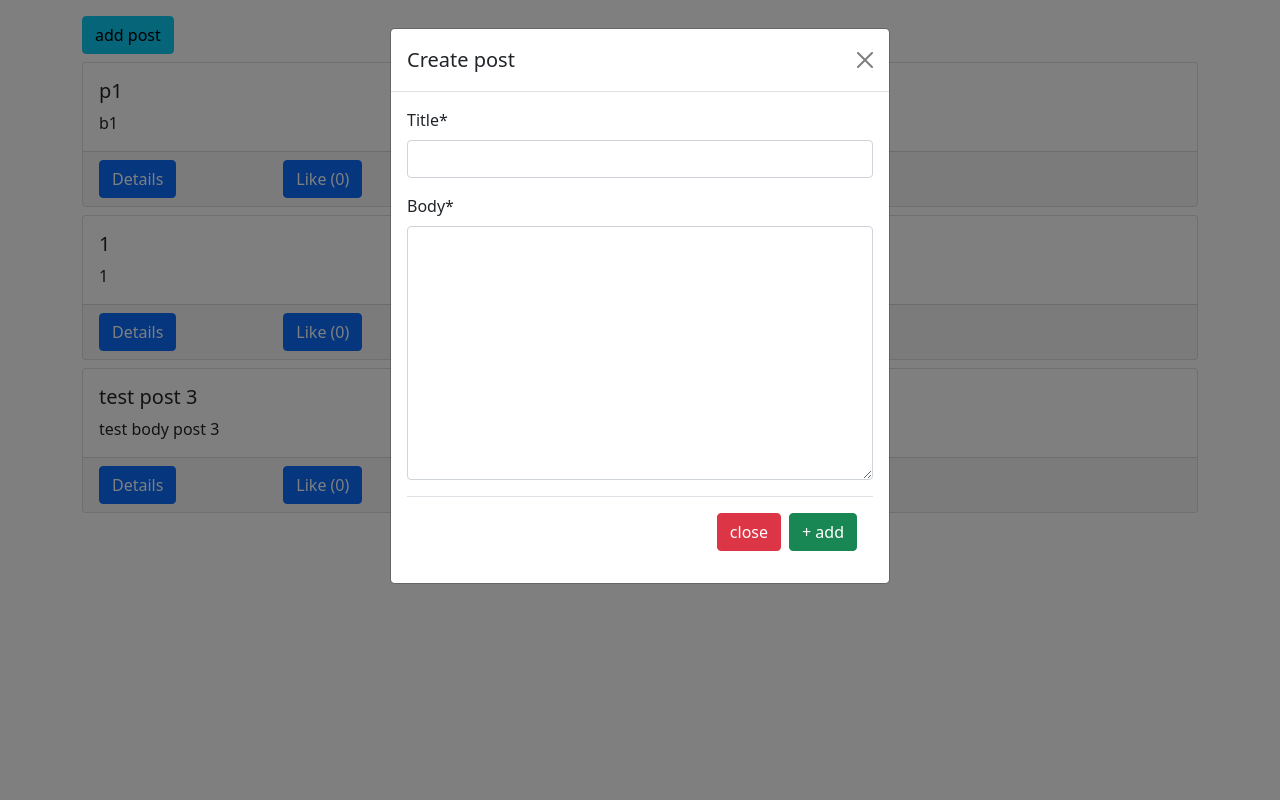
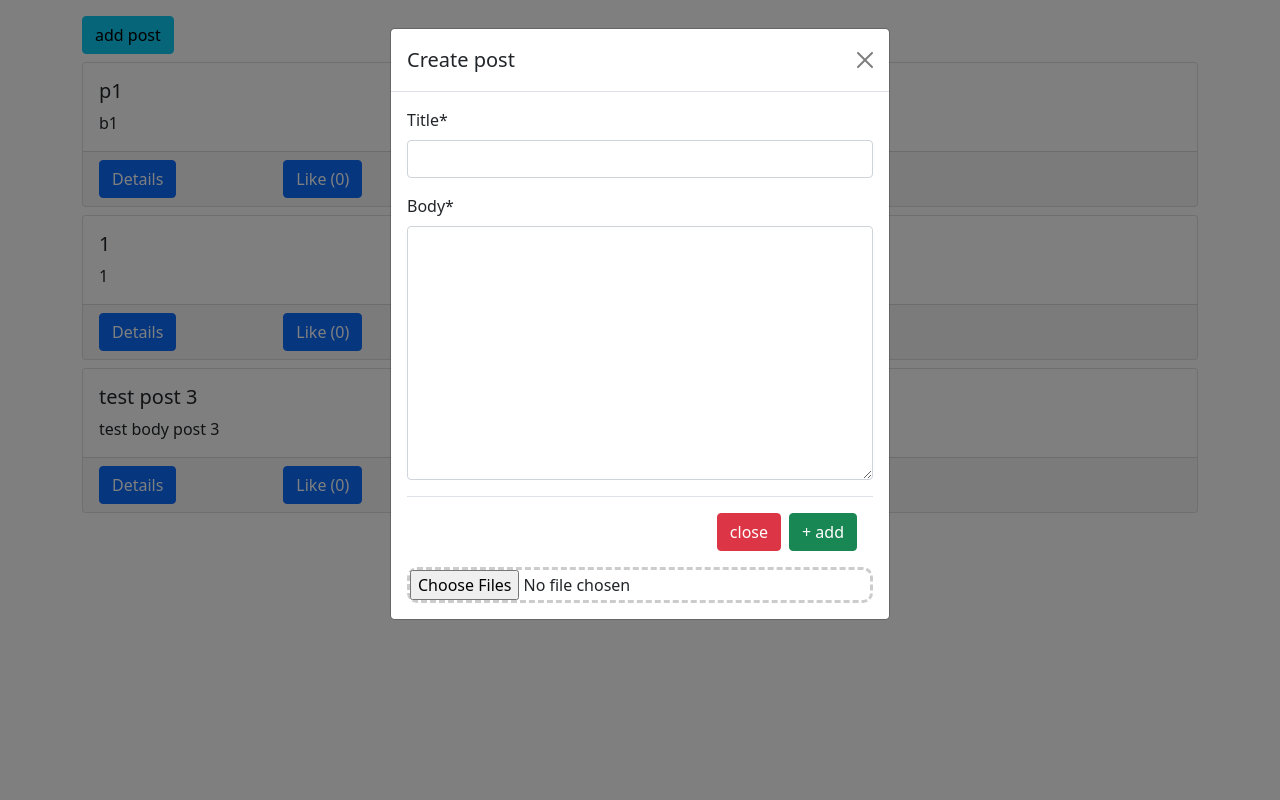
Before and after one commit to jiumiu/Django-with-JavaScript-and-Ajax, a Django app: page / in a window 1280 px wide, after a click on "add post". Run offline with Django 5.2, Linux system fonts and the light colour scheme; data comes from the database, SQL or seed files in the repository; some libraries are stand-ins or nearby versions.

Commit message:
Included dropzone and modified styles.css for the dropzone

```diff
--- a/dj_ajax/src/posts/templates/posts/main.html
+++ b/dj_ajax/src/posts/templates/posts/main.html
@@ -28,6 +28,12 @@ posts
                             <button type="submit" class="btn btn-success">+ add</button>
                         </div>
                     </form>
+                    <form action="/upload" class="dropzone dz">
+                        {% csrf_token %}
+                        <div class="fallback">
+                          <input name="file" type="file" multiple />
+                        </div>
+                    </form>
                 </div>
             </div>
         </div>
--- a/dj_ajax/src/static/style.css
+++ b/dj_ajax/src/static/style.css
@@ -1,3 +1,13 @@
 .not-visible {
     display: none;
 }
+
+.dz {
+    border: dashed !important;
+    border-color: #ccc !important;
+    border-radius: 10px !important;
+}
+
+.dz:hover {
+    background-color: aliceblue !important;
+}
--- a/dj_ajax/src/templates/base.html
+++ b/dj_ajax/src/templates/base.html
@@ -14,6 +14,10 @@
 
     <!-- Custom css -->
     <link rel="stylesheet" href="{% static 'style.css' %}">
+
+    <!-- dropzone-->
+    <script src="https://unpkg.com/dropzone@5/dist/min/dropzone.min.js"></script>
+    <link rel="stylesheet" href="https://unpkg.com/dropzone@5/dist/min/dropzone.min.css" type="text/css" />
 
     <!-- Custom js -->
     <script src="{% static 'functions.js' %}" defer></script>
```
